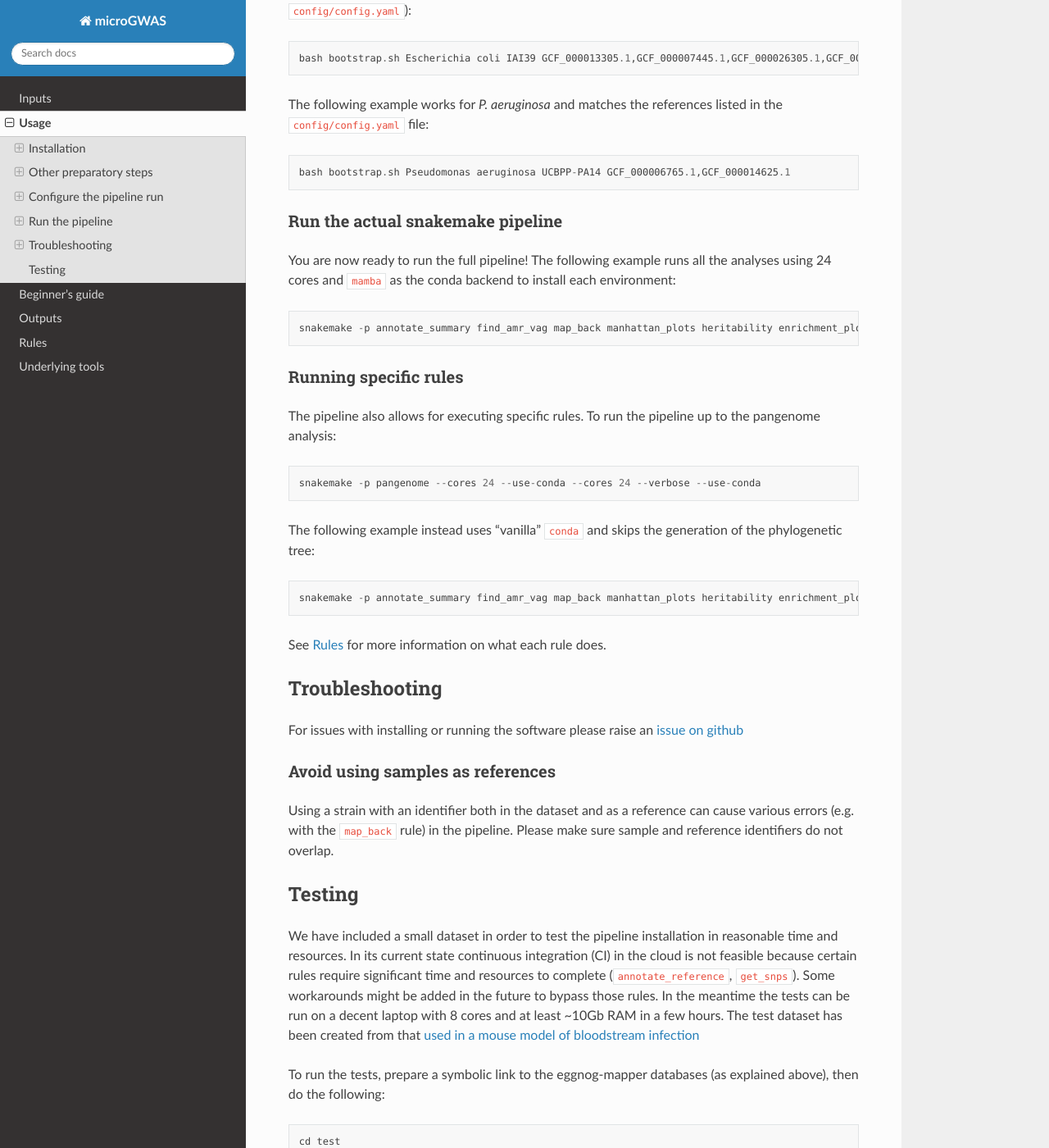
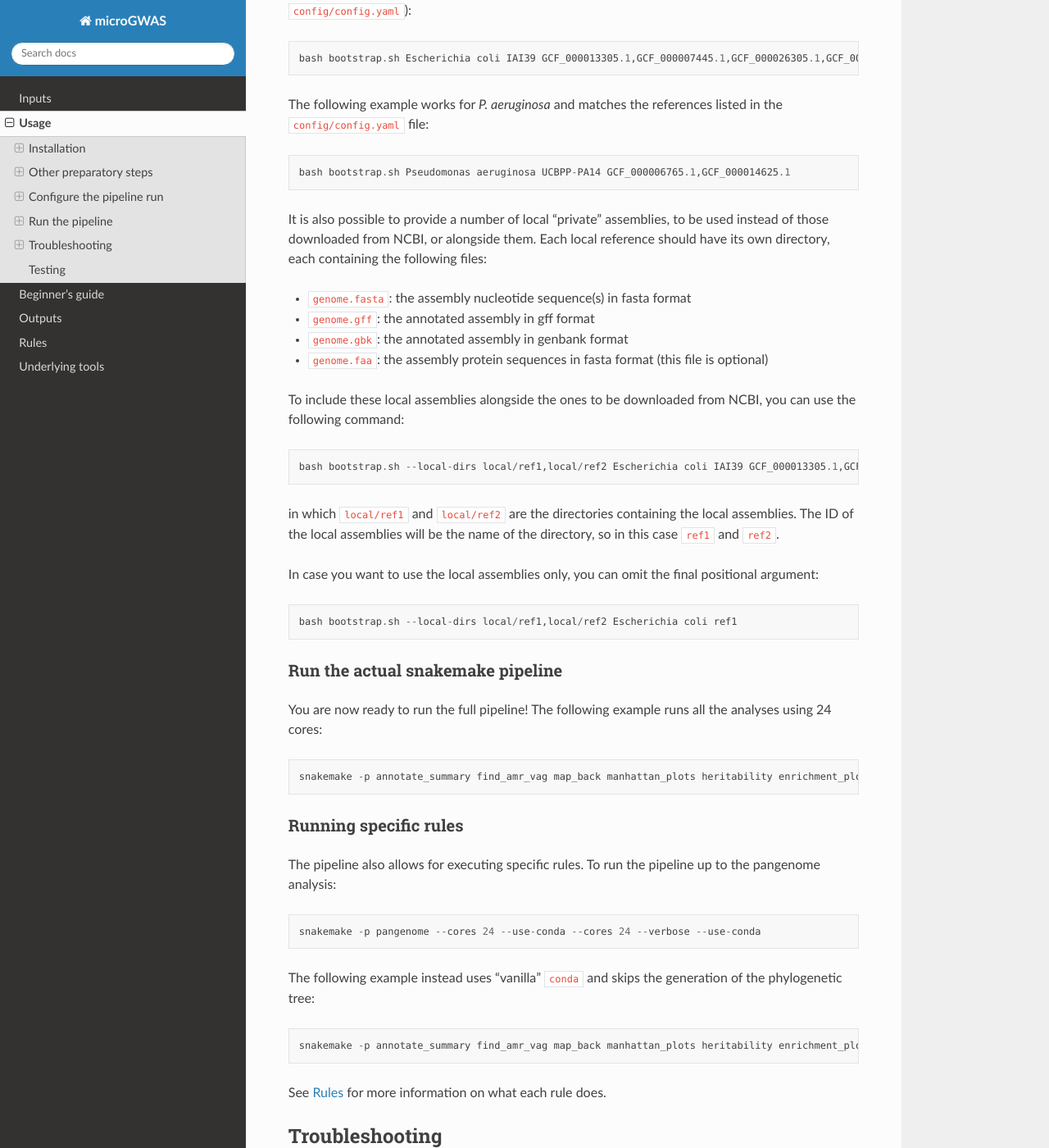
Before and after one commit to microbial-pangenomes-lab/microGWAS, a Sphinx documentation site: the page built from docs/source/usage.rst, in a window 1280 px wide and 1400 px high, scrolled down 3789 px. Shown: the whole window at 82% size. Built offline with Sphinx 7.4.7 and the Read the Docs theme 3.1.0, drawn with Linux system fonts in a browser that asks for light colours; comment, search, counter and statistics services are not loaded.

Commit message:
Allow users to provide their own local references
closes #61

```diff
--- a/docs/source/usage.rst
+++ b/docs/source/usage.rst
@@ -151,12 +151,30 @@ The following example works for *P. aeruginosa* and matches the references liste
 
    bash bootstrap.sh Pseudomonas aeruginosa UCBPP-PA14 GCF_000006765.1,GCF_000014625.1
 
+It is also possible to provide a number of local "private" assemblies, to be used instead of those downloaded from NCBI, or alongside them.
+Each local reference should have its own directory, each containing the following files:
+
+* ``genome.fasta``: the assembly nucleotide sequence(s) in fasta format
+* ``genome.gff``: the annotated assembly in gff format
+* ``genome.gbk``: the annotated assembly in genbank format
+* ``genome.faa``: the assembly protein sequences in fasta format (this file is optional)
+
+To include these local assemblies alongside the ones to be downloaded from NCBI, you can use the following command::
+
+   bash bootstrap.sh --local-dirs local/ref1,local/ref2 Escherichia coli IAI39 GCF_000013305.1,GCF_000007445.1,GCF_000026305.1,GCF_000026265.1,GCF_000026345.1,GCF_000005845.2,GCF_000026325.1,GCF_000013265.1
+
+in which ``local/ref1`` and ``local/ref2`` are the directories containing the local assemblies. The ID of the local assemblies will be the name of the directory, so in this case ``ref1`` and ``ref2``.
+
+In case you want to use the local assemblies only, you can omit the final positional argument::
+
+   bash bootstrap.sh --local-dirs local/ref1,local/ref2 Escherichia coli ref1
+
 Run the actual snakemake pipeline
 ~~~~~~~~~~~~~~~~~~~~~~~~~~~~~~~~~
 
-You are now ready to run the full pipeline! The following example runs all the analyses using 24 cores and ``mamba`` as the conda backend to install each environment::
+You are now ready to run the full pipeline! The following example runs all the analyses using 24 cores::
 
-   snakemake -p annotate_summary find_amr_vag map_back manhattan_plots heritability enrichment_plots qq_plots tree --cores 24 --verbose --use-conda --conda-frontend mamba
+   snakemake -p annotate_summary find_amr_vag map_back manhattan_plots heritability enrichment_plots qq_plots tree --cores 24 --verbose --use-conda
 
 Running specific rules
 ~~~~~~~~~~~~~~~~~~~~~~~~~~~~~~~~~
```
Also changed, not shown: 2 other files.
